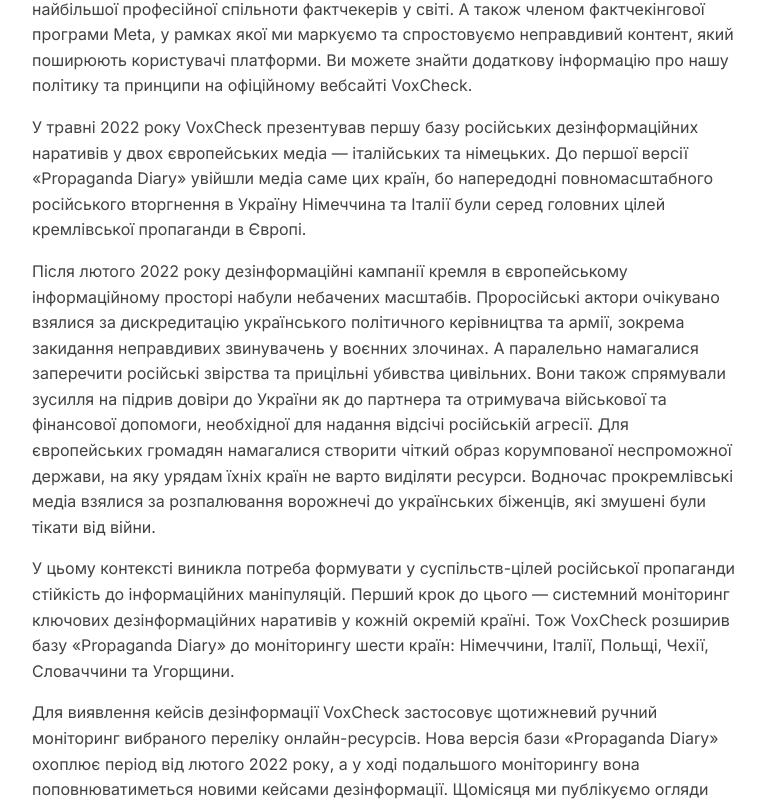
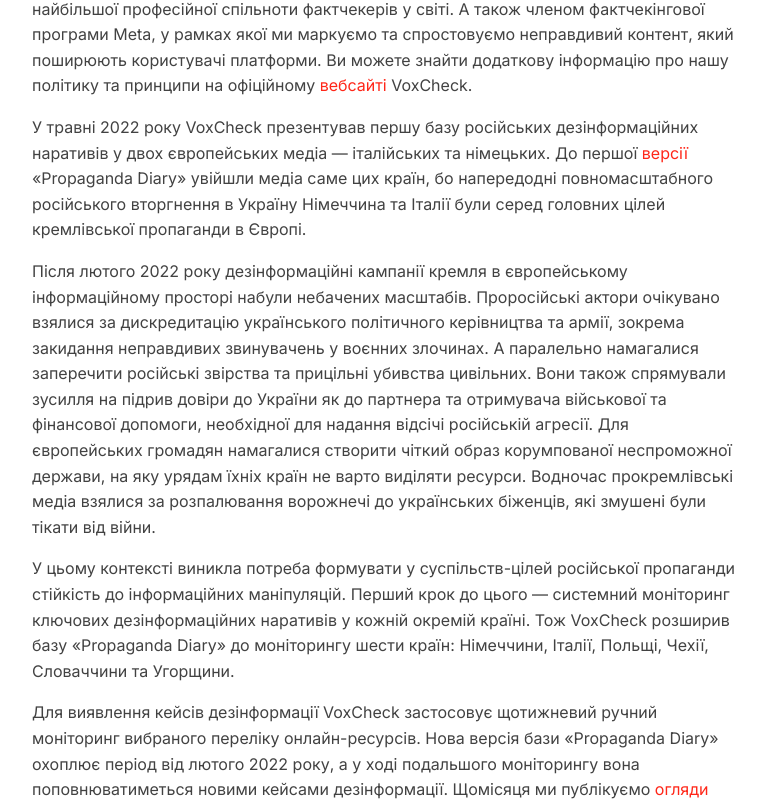
Before and after one commit to sergesoroka/propagandaDiary, a Next.js app: page /about in a window 1280 px wide. Shown: the part 196-1000 px from the top of the page, without its empty margins (256-1021 px from the left). Built offline with nearby package versions, Linux system fonts and the light colour scheme.

Commit message:
About Links

```diff
--- a/src/components/About/AboutUa.tsx
+++ b/src/components/About/AboutUa.tsx
@@ -8,12 +8,20 @@
         також членом фактчекінгової програми Meta, у рамках якої ми маркуємо та
         спростовуємо неправдивий контент, який поширюють користувачі платформи.
         Ви можете знайти додаткову інформацію про нашу політику та принципи на
-        офіційному вебсайті VoxCheck.
+        офіційному <a
+          href="https://voxcheck.voxukraine.org/"
+          target="_blank"
+          rel="noopener"
+        >вебсайті</a> VoxCheck.
       </p>
       <p style={{ lineHeight: "1.6rem", marginBottom: "1rem" }}>
         У травні 2022 року VoxCheck презентував першу базу російських
         дезінформаційних наративів у двох європейських медіа — італійських та
-        німецьких. До першої версії «Propaganda Diary» увійшли медіа саме цих
+        німецьких. До першої <a
+          href="https://rusdisinfo.voxukraine.org/"
+          target="_blank"
+          rel="noopener"
+        >версії</a> «Propaganda Diary» увійшли медіа саме цих
         країн, бо напередодні повномасштабного російського вторгнення в Україну
         Німеччина та Італії були серед головних цілей кремлівської пропаганди в
         Європі.
@@ -45,7 +53,11 @@
         моніторинг вибраного переліку онлайн-ресурсів. Нова версія бази
         «Propaganda Diary» охоплює період від лютого 2022 року, а у ході
         подальшого моніторингу вона поповнюватиметься новими кейсами
-        дезінформації. Щомісяця ми публікуємо огляди тенденцій, у яких
+        дезінформації. Щомісяця ми публікуємо <a
+          href="https://voxukraine.org/?s=Propaganda+diary%3A+%D0%BE%D0%B3%D0%BB%D1%8F%D0%B4+%D1%80%D0%BE%D1%81%D1%96%D0%B9%D1%81%D1%8C%D0%BA%D0%BE%D1%97+%D0%B4%D0%B5%D0%B7%D1%96%D0%BD"
+          target="_blank"
+          rel="noopener"
+        >огляди</a> тенденцій, у яких
         аналізуємо найбільш поширені теми та наративи в кожній окремій країні та
         звітуємо про кількісні показники моніторингу.
       </p>
--- a/src/styles/Home.module.css
+++ b/src/styles/Home.module.css
@@ -22,6 +22,9 @@
   align-items: flex-start;
   padding: 2rem 18rem;
   min-height: 100vh;
+}
+.mainLeft p a {
+  color: #ff2618 !important;
 }
 .yearsWrap {
   display: flex;
```
